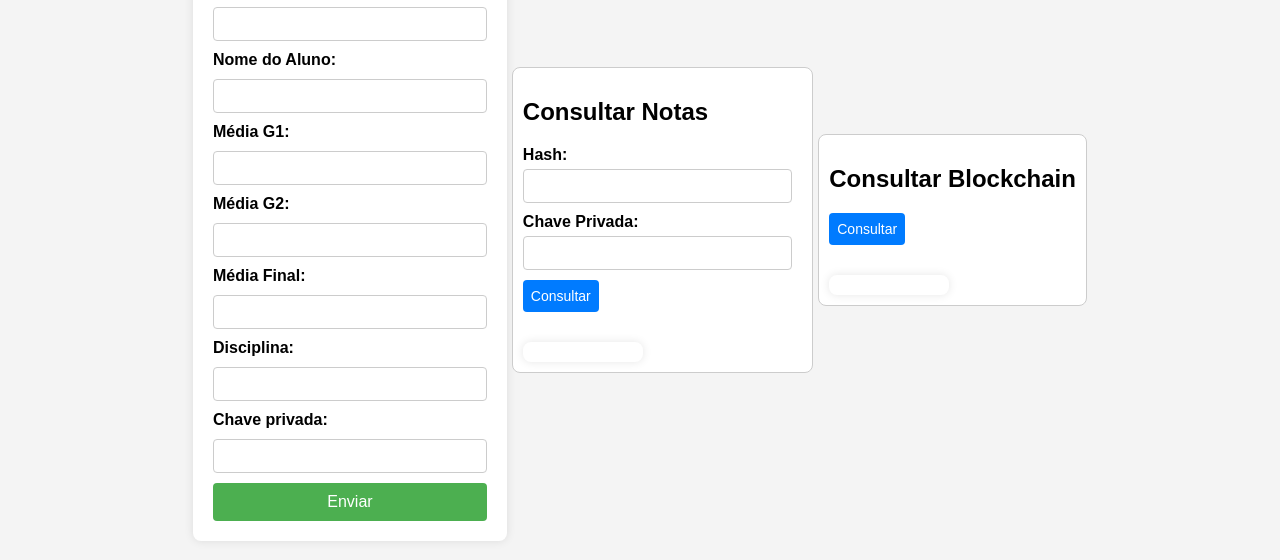
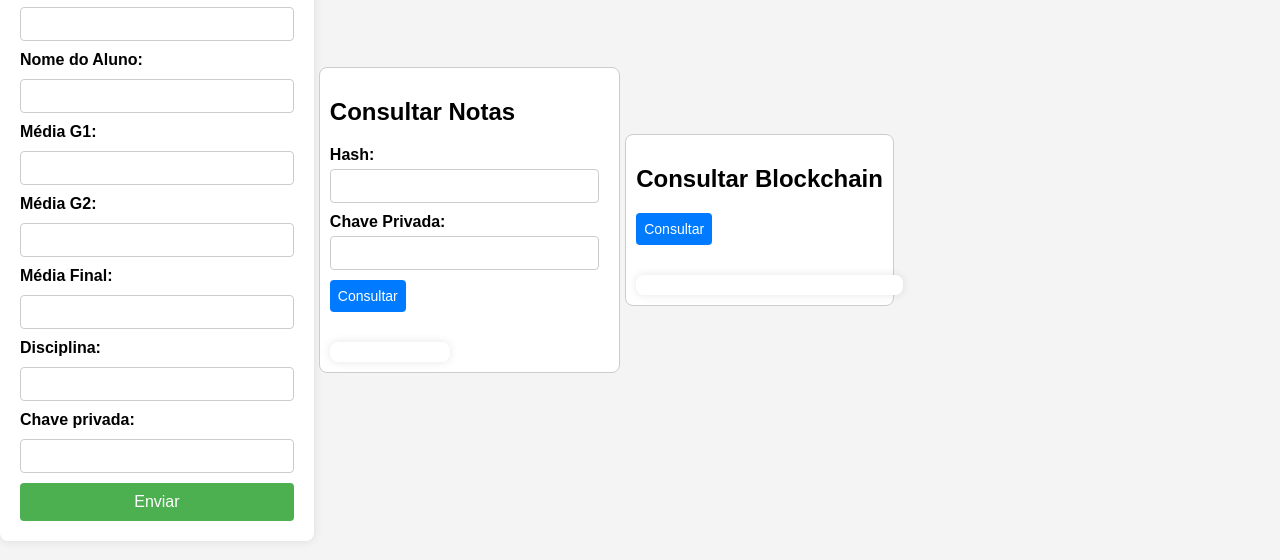
Before and after one commit to otavioschein/blockchain, a website: page interface/index.html in a window 1280 px wide. Shown: the part 190-750 px from the top of the page. Drawn offline with Linux system fonts and the light colour scheme.

Commit message:
added get blockchain components

```diff
--- a/interface/index.html
+++ b/interface/index.html
@@ -54,7 +54,7 @@
     <div class="side-panel">
         <h2>Consultar Blockchain</h2>
         <button type="button" onclick="getBlockchain()">Consultar</button>
-        <div class="result-container" id="resultContainerBlockchain"></div>
+        <div class="result-containerBlockchain" id="resultContainerBlockchain"></div>
     </div>
 
     <script src="script.js"></script>
--- a/interface/script.js
+++ b/interface/script.js
@@ -16,7 +16,6 @@ function submitForm() {
         disciplina,
     };
 
-    // Use fetch API to send data to your server
     fetch(`http://localhost:3001/mine/${key}`, {
         method: 'POST',
         headers: {
@@ -68,10 +67,6 @@ function getBlockchain() {
                 blockInfo.textContent = JSON.stringify(block);
                 resultContainer.appendChild(blockInfo);
             }
-            // const notaInfo = document.createElement('p');
-            // console.log('Nota:', data.toString())
-            // notaInfo.textContent = data.toString();
-            // resultContainer.appendChild(notaInfo);
         })
         .catch(error => {
             console.error('Error:', error);
--- a/interface/styles.css
+++ b/interface/styles.css
@@ -4,7 +4,7 @@ body {
     margin: 0;
     display: flex;
     align-items: center;
-    justify-content: center;
+    justify-content: left;
     height: 100vh;
 }
 
@@ -109,25 +109,26 @@ button:hover {
 .result-containerBlockchain {
     margin-top: 20px;
     width: 100%;
-    max-width: 400px;
+    max-width: 800px;
     background-color: #fff;
     padding: 10px;
     border-radius: 8px;
     box-shadow: 0 0 10px rgba(0, 0, 0, 0.1);
+    overflow: hidden;
+    word-wrap: break-word;
 }
 
 .result-containerBlockchain p {
     margin: 0;
     font-weight: bold;
+    overflow: hidden;
 }
 
-/* Adicionando estilos para a seção consultaMatricula */
 .side-panel #consultaMatricula,
 .side-panel button {
     margin-bottom: 10px;
 }
 
-/* Adicionando estilos para o componente de resultado */
 .result-component {
     margin-top: 20px;
     display: flex;
@@ -156,7 +157,6 @@ button:hover {
     margin-right: 0;
 }
 
-/* Adicionando estilos para o texto dentro do componente de resultado */
 .result-component p {
     margin: 0;
     font-weight: bold;
```
